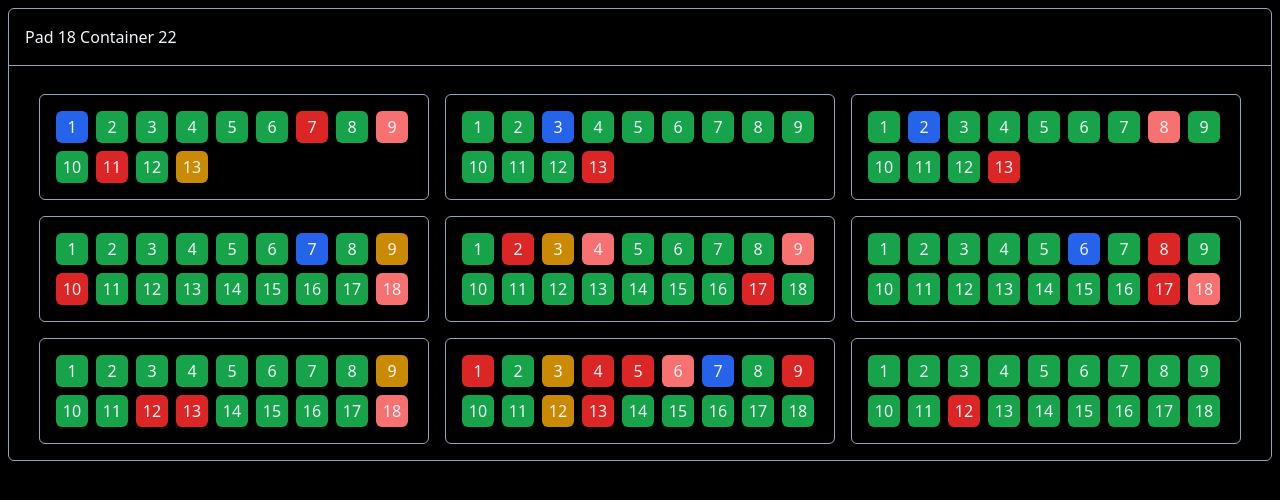
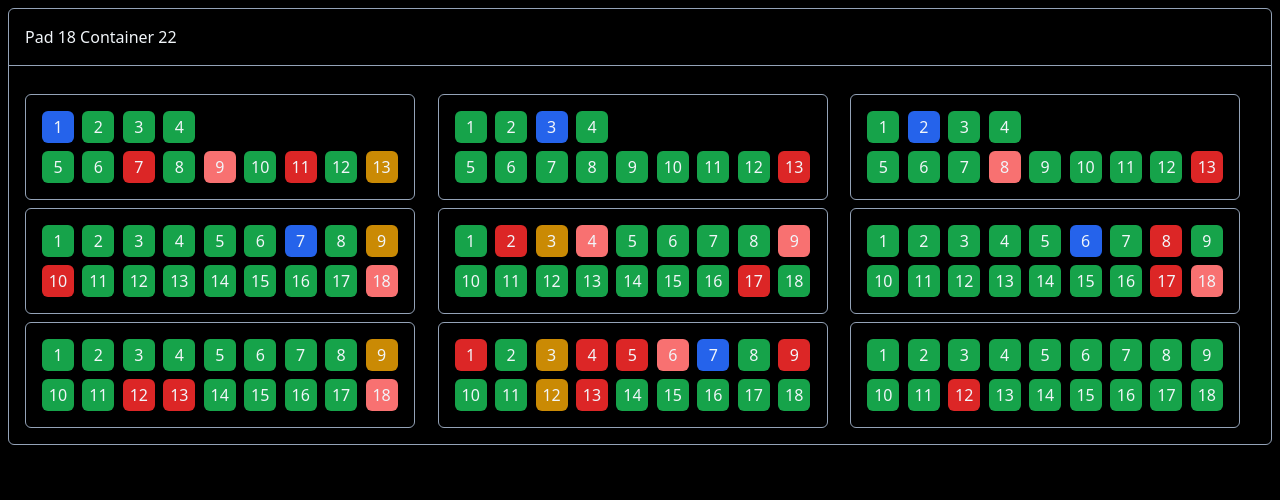
Before and after one commit to toni-krstic/hashsmith-zadatak, a Next.js app: page / in a window 1280 px wide. Shown: the top 500 px of the page. Built offline with nearby package versions, Linux system fonts and the light colour scheme.

Commit message:
remove tooltip add modal, display grid

```diff
--- a/src/app/layout.tsx
+++ b/src/app/layout.tsx
@@ -1,6 +1,7 @@
 import "~/styles/globals.css";
 
 import { Inter } from "next/font/google";
+import { Modal } from "~/components/Modal";
 
 const inter = Inter({
   subsets: ["latin"],
@@ -19,7 +20,11 @@ export default function RootLayout({
 }) {
   return (
     <html lang="en">
-      <body className={`font-sans ${inter.variable}`}>{children}</body>
+      <body className={`font-sans ${inter.variable}`}>
+        {children}
+
+        <Modal />
+      </body>
     </html>
   );
 }
--- a/src/app/page.tsx
+++ b/src/app/page.tsx
@@ -1,11 +1,7 @@
+"use client";
+
+import { useRouter } from "next/navigation";
 import miners from "../assets/miners.json";
-
-import {
-  Tooltip,
-  TooltipContent,
-  TooltipProvider,
-  TooltipTrigger,
-} from "../components/ui/tooltip";
 
 const getMiner = (pdu: number) => {
   return miners[19].values.filter(
@@ -20,127 +16,77 @@ const formatedMiners = miners[19].values
   .filter((miner) => miner !== undefined);
 
 export default function HomePage() {
+  const router = useRouter();
   return (
     <main className="flex h-full w-full flex-col gap-3 rounded-md border-[1px] border-slate-400">
       <div className="w-full border-b border-slate-400">
         <h3 className="p-4">{miners[19].name}</h3>
       </div>
-      <div className="flex flex-wrap justify-center gap-4 p-4">
+      <div className="grid grid-cols-3 grid-rows-3 gap-2 p-4">
         {formatedMiners.map((miners, i) => (
           <div
             key={`${miners ? `${miners[`${i}`]?.pdu}-${miners[`${i}`]?.port}` : "s"}`}
-            className="flex w-[390px] flex-wrap items-center  gap-2 rounded-md border-[1px] border-slate-400 p-4"
+            className={`grid max-w-[390px] grid-cols-9 grid-rows-2 gap-2 rounded-md border-[1px] border-slate-400 p-4`}
           >
             {miners?.map((miner) => (
-              <div key={`${miner.pdu}-${miner.port}s`}>
+              <div
+                key={`${miner.pdu}-${miner.port}s`}
+                className={`${miner.pdu < 4 && miner.port === 4 ? "col-start-4 col-end-10" : ""}`}
+              >
                 {miner.s === 10 ? (
-                  <TooltipProvider>
-                    <Tooltip>
-                      <TooltipTrigger className="flex h-8 w-8 items-center justify-center rounded-md bg-green-600 p-4">
+                  <div
+                    className="flex h-8 w-8 cursor-pointer items-center justify-center rounded-md bg-green-600 p-4"
+                    onClick={() =>
+                      router.push(`?miner=${miner.pdu}-${miner.port}`)
+                    }
+                  >
                     {miner.port}
-                      </TooltipTrigger>
-                      <TooltipContent>
-                        <p>TH5s: {miner.TH5s}</p>
-                        <p>THAvg: {miner.THAvg}</p>
-                        <p>tB: {miner.tB}</p>
-                        <p>freq: {miner.freq}</p>
-                        <p>w: {miner.w}</p>
-                        <p>pdu: {miner.pdu}</p>
-                        <p>port: {miner.port}</p>
-                        <p>status: OK</p>
-                      </TooltipContent>
-                    </Tooltip>
-                  </TooltipProvider>
+                  </div>
                 ) : miner.s === 20 ? (
-                  <TooltipProvider>
-                    <Tooltip>
-                      <TooltipTrigger className="flex h-8 w-8 items-center justify-center rounded-md bg-blue-600 p-4">
+                  <div
+                    className="flex h-8 w-8 cursor-pointer items-center justify-center rounded-md bg-blue-600 p-4"
+                    onClick={() =>
+                      router.push(`?miner=${miner.pdu}-${miner.port}`)
+                    }
+                  >
                     {miner.port}
-                      </TooltipTrigger>
-                      <TooltipContent>
-                        <p>TH5s: {miner.TH5s}</p>
-                        <p>THAvg: {miner.THAvg}</p>
-                        <p>tB: {miner.tB}</p>
-                        <p>freq: {miner.freq}</p>
-                        <p>w: {miner.w}</p>
-                        <p>pdu: {miner.pdu}</p>
-                        <p>port: {miner.port}</p>
-                        <p>status: -hashrate</p>
-                      </TooltipContent>
-                    </Tooltip>
-                  </TooltipProvider>
+                  </div>
                 ) : miner.s === 30 ? (
-                  <TooltipProvider>
-                    <Tooltip>
-                      <TooltipTrigger className="flex h-8 w-8 items-center justify-center rounded-md bg-yellow-600 p-4">
+                  <div
+                    className="flex h-8 w-8 cursor-pointer items-center justify-center rounded-md bg-yellow-600 p-4"
+                    onClick={() =>
+                      router.push(`?miner=${miner.pdu}-${miner.port}`)
+                    }
+                  >
                     {miner.port}
-                      </TooltipTrigger>
-                      <TooltipContent>
-                        <p>TH5s: {miner.TH5s}</p>
-                        <p>THAvg: {miner.THAvg}</p>
-                        <p>tB: {miner.tB}</p>
-                        <p>freq: {miner.freq}</p>
-                        <p>w: {miner.w}</p>
-                        <p>pdu: {miner.pdu}</p>
-                        <p>port: {miner.port}</p>
-                        <p>status: Warning</p>
-                      </TooltipContent>
-                    </Tooltip>
-                  </TooltipProvider>
+                  </div>
                 ) : miner.s === 40 ? (
-                  <TooltipProvider>
-                    <Tooltip>
-                      <TooltipTrigger className="flex h-8 w-8 items-center justify-center rounded-md bg-orange-600 p-4">
+                  <div
+                    className="flex h-8 w-8 cursor-pointer items-center justify-center rounded-md bg-orange-600 p-4"
+                    onClick={() =>
+                      router.push(`?miner=${miner.pdu}-${miner.port}`)
+                    }
+                  >
                     {miner.port}
-                      </TooltipTrigger>
-                      <TooltipContent>
-                        <p>TH5s: {miner.TH5s}</p>
-                        <p>THAvg: {miner.THAvg}</p>
-                        <p>tB: {miner.tB}</p>
-                        <p>freq: {miner.freq}</p>
-                        <p>w: {miner.w}</p>
-                        <p>pdu: {miner.pdu}</p>
-                        <p>port: {miner.port}</p>
-                        <p>status: minor error</p>
-                      </TooltipContent>
-                    </Tooltip>
-                  </TooltipProvider>
+                  </div>
                 ) : miner.s === 50 ? (
-                  <TooltipProvider>
-                    <Tooltip>
-                      <TooltipTrigger className="flex h-8 w-8 items-center justify-center rounded-md bg-red-400 p-4">
+                  <div
+                    className="flex h-8 w-8 cursor-pointer items-center justify-center rounded-md bg-red-400 p-4"
+                    onClick={() =>
+                      router.push(`?miner=${miner.pdu}-${miner.port}`)
+                    }
+                  >
                     {miner.port}
-                      </TooltipTrigger>
-                      <TooltipContent>
-                        <p>TH5s: {miner.TH5s}</p>
-                        <p>THAvg: {miner.THAvg}</p>
-                        <p>tB: {miner.tB}</p>
-                        <p>freq: {miner.freq}</p>
-                        <p>w: {miner.w}</p>
-                        <p>pdu: {miner.pdu}</p>
-                        <p>port: {miner.port}</p>
-                        <p>status: error</p>
-                      </TooltipContent>
-                    </Tooltip>
-                  </TooltipProvider>
+                  </div>
                 ) : miner.s === 60 ? (
-                  <TooltipProvider>
-                    <Tooltip>
-                      <TooltipTrigger className="flex h-8 w-8 items-center justify-center rounded-md bg-red-600 p-4">
+                  <div
+                    className="flex h-8 w-8 cursor-pointer items-center justify-center rounded-md bg-red-600 p-4"
+                    onClick={() =>
+                      router.push(`?miner=${miner.pdu}-${miner.port}`)
+                    }
+                  >
                     {miner.port}
-                      </TooltipTrigger>
-                      <TooltipContent>
-                        <p>TH5s: {miner.TH5s}</p>
-                        <p>THAvg: {miner.THAvg}</p>
-                        <p>tB: {miner.tB}</p>
-                        <p>freq: {miner.freq}</p>
-                        <p>w: {miner.w}</p>
-                        <p>pdu: {miner.pdu}</p>
-                        <p>port: {miner.port}</p>
-                        <p>status: critical error</p>
-                      </TooltipContent>
-                    </Tooltip>
-                  </TooltipProvider>
+                  </div>
                 ) : (
                   <></>
                 )}
--- /dev/null
+++ b/src/components/Modal.tsx
@@ -0,0 +1,59 @@
+"use client";
+
+import { useSearchParams } from "next/navigation";
+import miners from "../assets/miners.json";
+import { useRouter } from "next/navigation";
+
+export const Modal = () => {
+  const router = useRouter();
+  const searchParams = useSearchParams();
+  const minerPDUPort = searchParams.get("miner");
+  const minerArray = minerPDUPort?.split("-");
+
+  const miner = miners[19].values.filter(
+    (minerr) =>
+      minerArray &&
+      minerr.pdu === Number(minerArray[0]) &&
+      minerr.port === Number(minerArray[1]),
+  );
+
+  return (
+    <>
+      {miner[0] && (
+        <dialog className="fixed left-0 top-0 z-50 flex h-full w-full flex-col overflow-auto bg-black bg-opacity-50 text-slate-100 backdrop-blur">
+          <div
+            className="w-full cursor-pointer p-4 text-2xl"
+            onClick={() => router.back()}
+          >
+            X
+          </div>
+          <div className="flex h-full w-full flex-col items-center justify-center">
+            <p>TH5s: {miner[0].TH5s ?? "/"}</p>
+            <p>THAvg: {miner[0].THAvg ?? "/"}</p>
+            <p>tB: {miner[0].tB ?? "/"}</p>
+            <p>freq: {miner[0].freq ?? "/"}</p>
+            <p>w: {miner[0].w ?? "/"}</p>
+            <p>pdu: {miner[0].pdu ?? "/"}</p>
+            <p>port: {miner[0].port ?? "/"}</p>
+            <p>
+              status:{" "}
+              {miner[0].s === 10
+                ? "OK"
+                : miner[0].s === 20
+                  ? "-hashrate"
+                  : miner[0].s === 30
+                    ? "warning"
+                    : miner[0].s === 40
+                      ? "minor error"
+                      : miner[0].s === 50
+                        ? "error"
+                        : miner[0].s === 60
+                          ? "critical error"
+                          : ""}{" "}
+            </p>
+          </div>
+        </dialog>
+      )}
+    </>
+  );
+};
```
Lines whose indentation alone changed are shown as unchanged.
